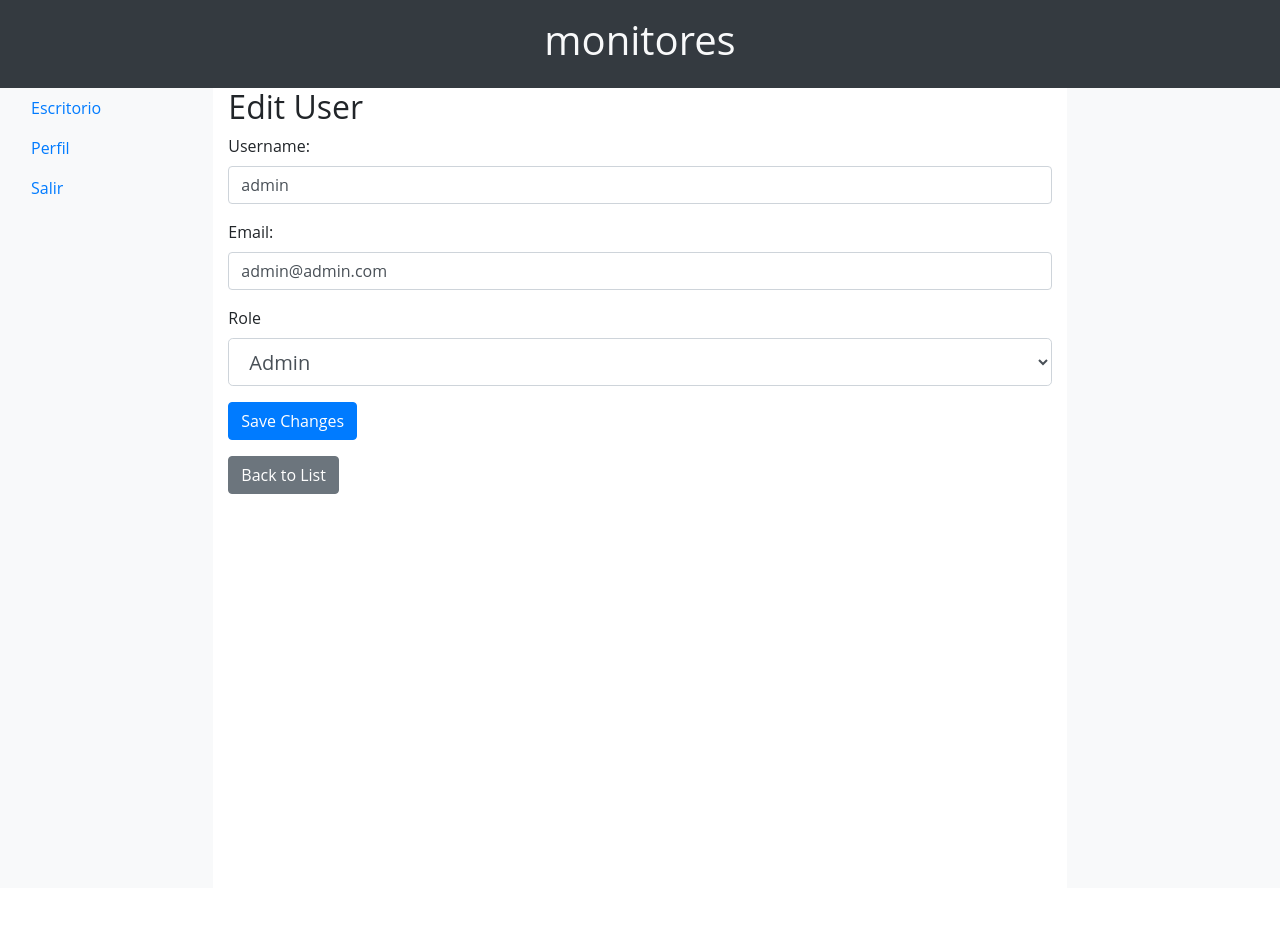
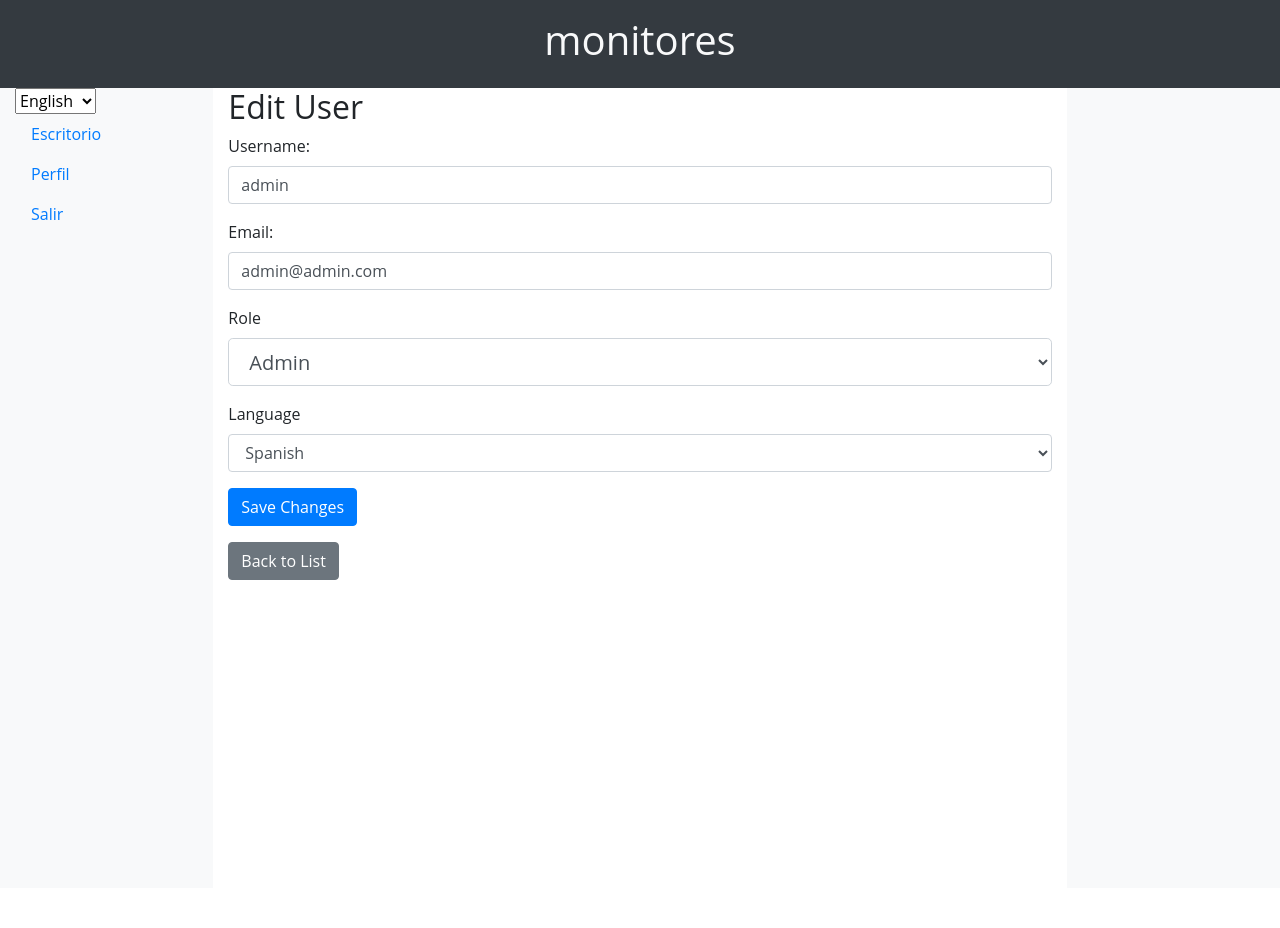
Before and after one commit to vinxenx0/code-workspace, a Flask app: page /edit_user/2 in a window 1280 px wide. Shown: the top 928 px of the page. Run offline with Flask 3, Linux system fonts and the light colour scheme; a user stored in the database is signed in; some libraries are stand-ins or nearby versions.

Commit message:
locale i18

```diff
--- a/app/__init__.py
+++ b/app/__init__.py
@@ -7,6 +7,7 @@ from flask_sqlalchemy import SQLAlchemy
 from flask_bcrypt import Bcrypt
 from flask_login import LoginManager, current_user
 from flask_talisman import Talisman
+from flask_babel import Babel, _
 #from flask_babel import Babel
 #from flask_jwt_extended import JWTManager
 
@@ -70,7 +71,10 @@ Talisman(app, content_security_policy=None)
 
 
 # Add Babel for i18n support
-#babel = Babel(app)
+babel = Babel(app)
+# Configure Babel
+babel.init_app(app, default_locale='en')
+
 
 # Add JWTManager for token-based authentication
 #jwt = JWTManager(app)
--- a/app/controllers/user_controller.py
+++ b/app/controllers/user_controller.py
@@ -6,6 +6,7 @@ from flask_login import login_user, current_user, logout_user, login_required
 from app import app, db, bcrypt
 from app.models.user_model import User
 from app.views.user_view import UserProfileForm, LoginForm
+from flask_babel import g, _
 
 # Get a logger for this module
 logger = logging.getLogger(__name__)
@@ -34,7 +35,7 @@ def login():
 @login_required
 def admin():
     if current_user.role != 'admin':
-        flash('You do not have permission to access this page.', 'danger')
+        flash(_('You do not have permission to access this page.'), 'danger')
         return redirect(url_for('index'))
 
     # Your admin-specific logic here
@@ -116,5 +117,12 @@ def delete_user(user_id):
         db.session.commit()
         flash('User deleted successfully!', 'success')
         return redirect(url_for('admin'))
+    return render_template('user/delete.html', user=user)
 
-    return render_template('user/delete.html', user=user)
+@app.route('/set_locale', methods=['POST'])
+def set_locale():
+    if current_user.is_authenticated:
+        current_user.locale = request.form['language']
+        db.session.commit()
+    g.locale = request.form['language']
+    return redirect(request.referrer)
--- a/app/models/user_model.py
+++ b/app/models/user_model.py
@@ -7,6 +7,8 @@ class User(db.Model, UserMixin):
     email = db.Column(db.String(120), unique=True, nullable=False)
     password = db.Column(db.String(60), nullable=False)
     role = db.Column(db.String(20), default='user')  # Default role is 'user'
+    # New field for language preference
+    language = db.Column(db.String(5), default='en')  # Add this line for language preference
 
 
     def __repr__(self):
--- a/app/templates/base.html
+++ b/app/templates/base.html
@@ -45,6 +45,17 @@
         <div class="row content">
             <!-- Navegación -->
             <div class="col-md-2 bg-light">
+                <!-- Language Selector -->
+                <div class="language-selector">
+                    <form action="{{ url_for('set_locale') }}" method="post">
+                        <select name="language" onchange="this.form.submit()">
+                            <option value="en" {% if g.get('locale', 'en') == 'en' %}selected{% endif %}>English</option>
+                            <option value="es" {% if g.get('locale', 'en') == 'es' %}selected{% endif %}>Español</option>
+                        </select>
+                    </form>
+                </div>
+
+
                 {% if current_user.is_authenticated %}
                     <nav class="nav flex-column">
                         <li class="nav-item">
--- a/app/templates/user/add.html
+++ b/app/templates/user/add.html
@@ -28,6 +28,10 @@
                     <span class="text-danger">{{ error }}</span>
                 {% endfor %}
             </div>
+            <div class="form-group">
+                {{ form.language.label(class="form-control-label") }}
+                {{ form.language(class="form-control") }}
+            </div>
             <button type="submit" class="btn btn-primary">Add User</button>
         </form>
         <a href="{{ url_for('list_users') }}" class="btn btn-secondary mt-3">Back to List</a>
--- a/app/templates/user/edit.html
+++ b/app/templates/user/edit.html
@@ -22,7 +22,11 @@
             <div class="form-group">
                 {{ form.role.label(class="form-control-label") }}
                 {{ form.role(class="form-control form-control-lg") }}
-              </div>
+            </div>
+            <div class="form-group">
+                {{ form.language.label(class="form-control-label") }}
+                {{ form.language(class="form-control") }}
+            </div>
             <button type="submit" class="btn btn-primary">Save Changes</button>
         </form>
         <a href="{{ url_for('list_users') }}" class="btn btn-secondary mt-3">Back to List</a>
--- a/app/templates/user/list.html
+++ b/app/templates/user/list.html
@@ -10,6 +10,8 @@
                 <th>Username</th>
                 <th>Email</th>
                 <th>Role</th>
+                <th>Lang</th>
+                <th>operations</th>
             </tr>
         </thead>
         <tbody>
@@ -19,6 +21,7 @@
                     <td>{{ user.username }}</td>
                     <td>{{ user.email }}</td>
                     <td>{{ user.role }}</td>
+                    <td>{{ user.language }}</user></td>
                     <td>
                         <a href="{{ url_for('edit_user', user_id=user.id) }}" class="btn btn-warning">Edit</a>
                         <a href="{{ url_for('delete_user', user_id=user.id) }}" class="btn btn-danger">Delete</a>
--- a/app/templates/user/profile.html
+++ b/app/templates/user/profile.html
@@ -9,5 +9,6 @@
     <p>Username: {{ current_user.username }}</p>
     <p>Email: {{ current_user.email }}</p>
     <p>Role: {{ current_user.role }}</p>
+    <p>Lang: {{current_user.language}}</p>
 
 {% endblock %}
--- a/app/views/user_view.py
+++ b/app/views/user_view.py
@@ -11,6 +11,7 @@ class UserProfileForm(FlaskForm):
     password = PasswordField('Password', validators=[DataRequired()])
     #role = SelectField('Role', choices=[('user', 'User'), ('admin', 'Admin')], default='user')
     role = SelectField('Role', choices=[('user', 'User'), ('admin', 'Admin')], default='user')
+    language = SelectField('Language', choices=[('en', 'English'), ('es', 'Spanish')], validators=[DataRequired()])
     submit = SubmitField('Update Profile')
 
 
```
Also changed, not shown: app.db, app/translations/en.po (added), app/translations/es.po (added).
